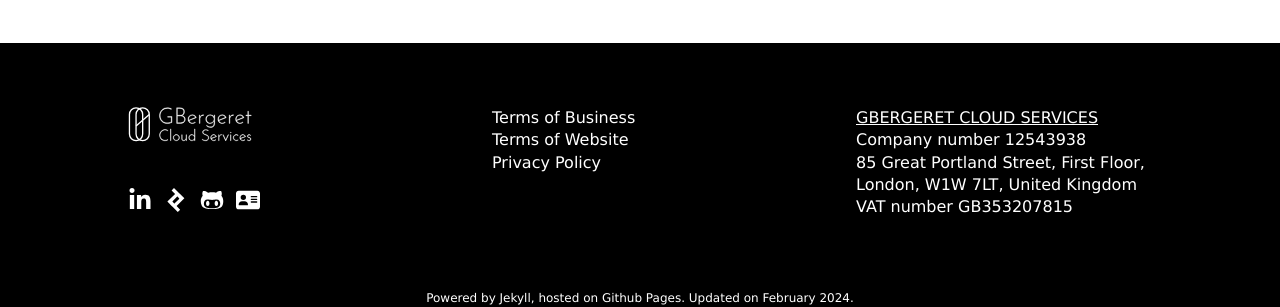
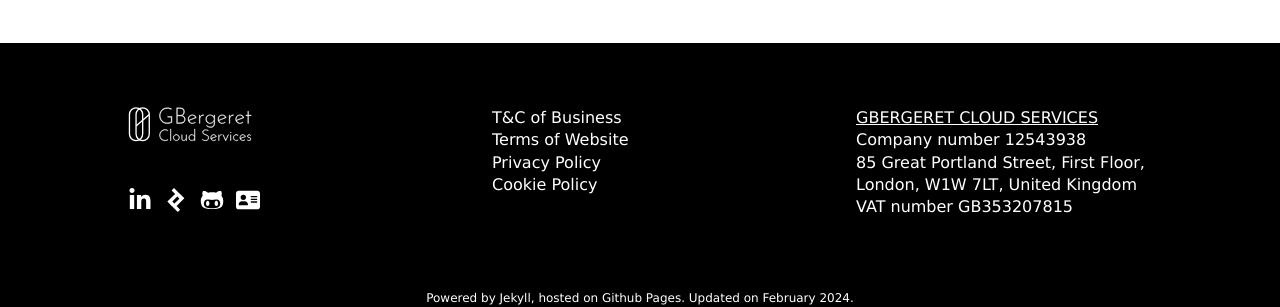
Before and after one commit to gbergeret-cloud/website, a Jekyll site: the page built from index.html, in a window 1280 px wide and 900 px high, scrolled down 8172 px. Shown: the part 587-894 px from the top of the window. Built offline with Jekyll 4.4.1, drawn with Linux system fonts in a browser that asks for light colours; comment, search, counter and statistics services are not loaded.

Commit message:
feat: Update footer and add Cookie Policy

```diff
--- a/_includes/footer.html
+++ b/_includes/footer.html
@@ -41,12 +41,18 @@
     </div>
     <div id="company-legals">
         <ul>
-          <li><a href="https://docs.google.com/document/d/1EcbinSpcf63bjI1nEtlx36b3nMtwtWUBjid4ory5fZo">
-              Terms of Business</a></li>
-          <li><a href="https://docs.google.com/document/d/1M2qo_N62tfiCIHr4AJy_U8wjtgGrmFABWUnxA2CRA_E">
-              Terms of Website</a></li>
-          <li><a href="https://docs.google.com/document/d/1sxaYRBQaCQaBImRQzYIYITU_dW-uTUN2GWFeF529Brc">
-              Privacy Policy</a></li>
+          <li><a target="_blank"
+              href="https://docs.google.com/document/d/1EcbinSpcf63bjI1nEtlx36b3nMtwtWUBjid4ory5fZo">
+            T&C of Business</a></li>
+          <li><a target="_blank"
+              href="https://docs.google.com/document/d/1M2qo_N62tfiCIHr4AJy_U8wjtgGrmFABWUnxA2CRA_E">
+            Terms of Website</a></li>
+          <li><a target="_blank"
+              href="https://docs.google.com/document/d/1sxaYRBQaCQaBImRQzYIYITU_dW-uTUN2GWFeF529Brc">
+            Privacy Policy</a></li>
+          <li><a target="_blank"
+              href="https://docs.google.com/document/d/1VFIEcgEmvDcp1YlYAPlSLHUo46TZcnXH4W3j865xQZw">
+            Cookie Policy</a></li>
         </ul>
     </div>
 
```
